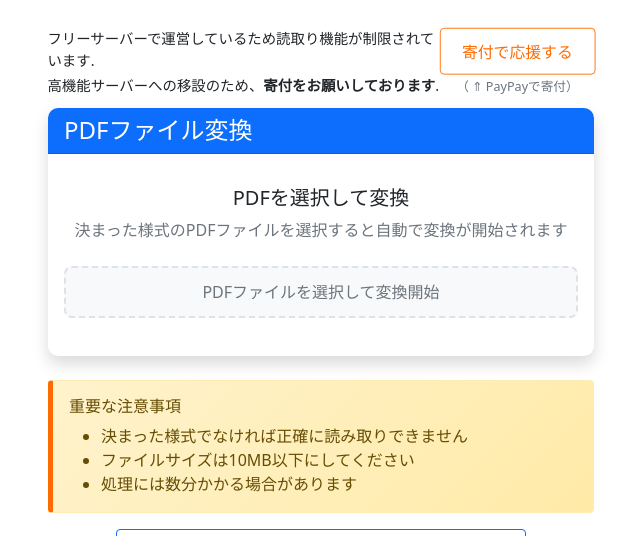
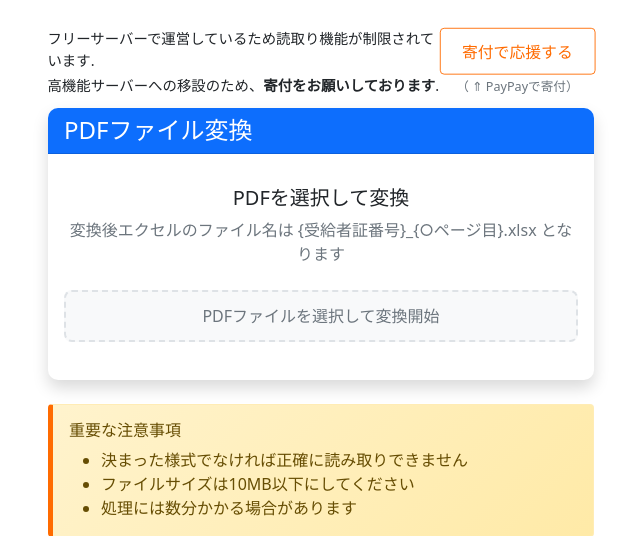
Before and after one commit to kei-a11y/b_ocr, a Django app: page / in a window 1280 px wide. Shown: the part 56-592 px from the top of the page, without its empty margins (319-959 px from the left). Run offline with Django 5.2, Linux system fonts and the light colour scheme; some libraries are stand-ins or nearby versions.

Commit message:
Update upload.html

```diff
--- a/ocr/templates/B_ocr/upload.html
+++ b/ocr/templates/B_ocr/upload.html
@@ -126,7 +126,7 @@
                                 <i class="bi bi-cloud-upload" style="font-size: 3rem; color: #6c757d;"></i>
                             </div>
                             <h5 class="mt-3">PDFを選択して変換</h5>
-                            <p class="text-muted">決まった様式のPDFファイルを選択すると自動で変換が開始されます</p>
+                            <p class="text-muted">変換後エクセルのファイル名は {受給者証番号}_{○ページ目}.xlsx となります</p>
                         </div>
 
                         <!-- 通常のアップロード・変換フォーム -->
```
